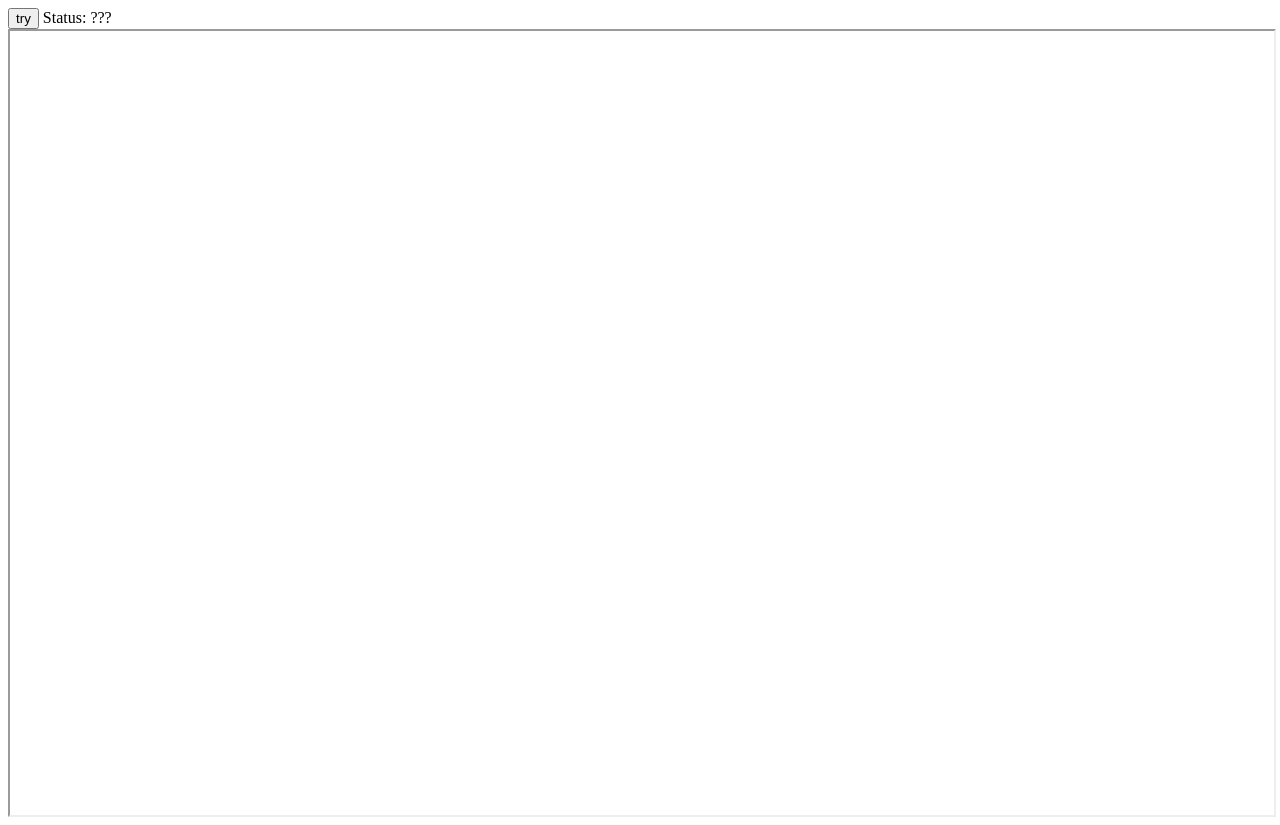
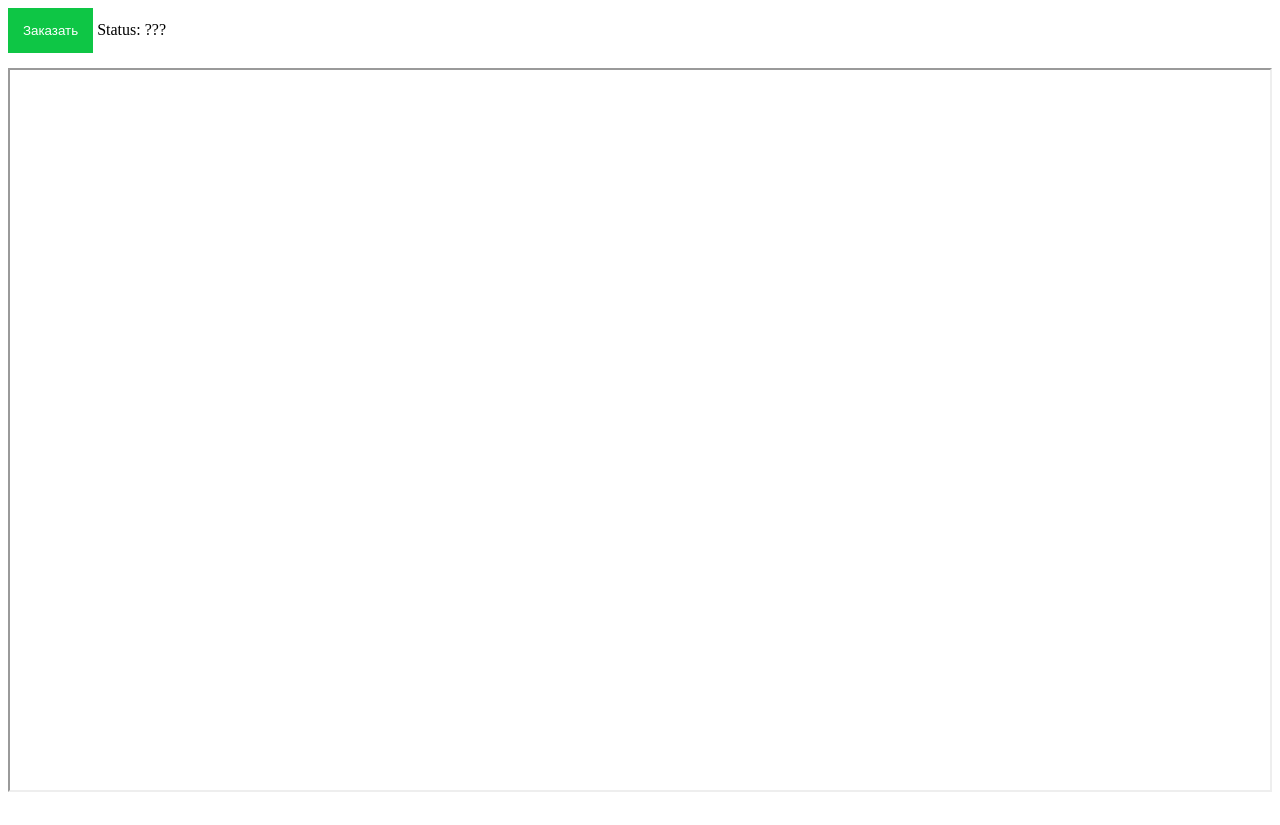
Before and after one commit to balkhaev/balkhaev.github.io, a website: page index.html in a window 1280 px wide. After the commit the page ends 800 px from the top, so only its background shows below. Drawn offline with Linux system fonts and the light colour scheme.

Commit message:
Changes :)

```diff
--- a/index.html
+++ b/index.html
@@ -1,6 +1,19 @@
 <html>
-  <div><button id="button">try</button> Status: <span id="status">???</span></div>
-  <iframe id="iframe" style="height: 100%; width: 100%" class="payform__iframe"></iframe>
+  <body>
+    <div style="display: flex; flex-direction: column; height: 100%">
+      <div>
+        <button
+          id="button"
+          style="background: #0ec645; color: #fff; border: none; padding: 15px; margin-bottom: 15px"
+        >
+          Заказать
+        </button>
+        Status:
+        <span id="status">???</span>
+      </div>
+      <iframe id="iframe" style="flex: 1" class="payform__iframe"></iframe>
+    </div>
+  </body>
 </html>
 
 <script>
```
